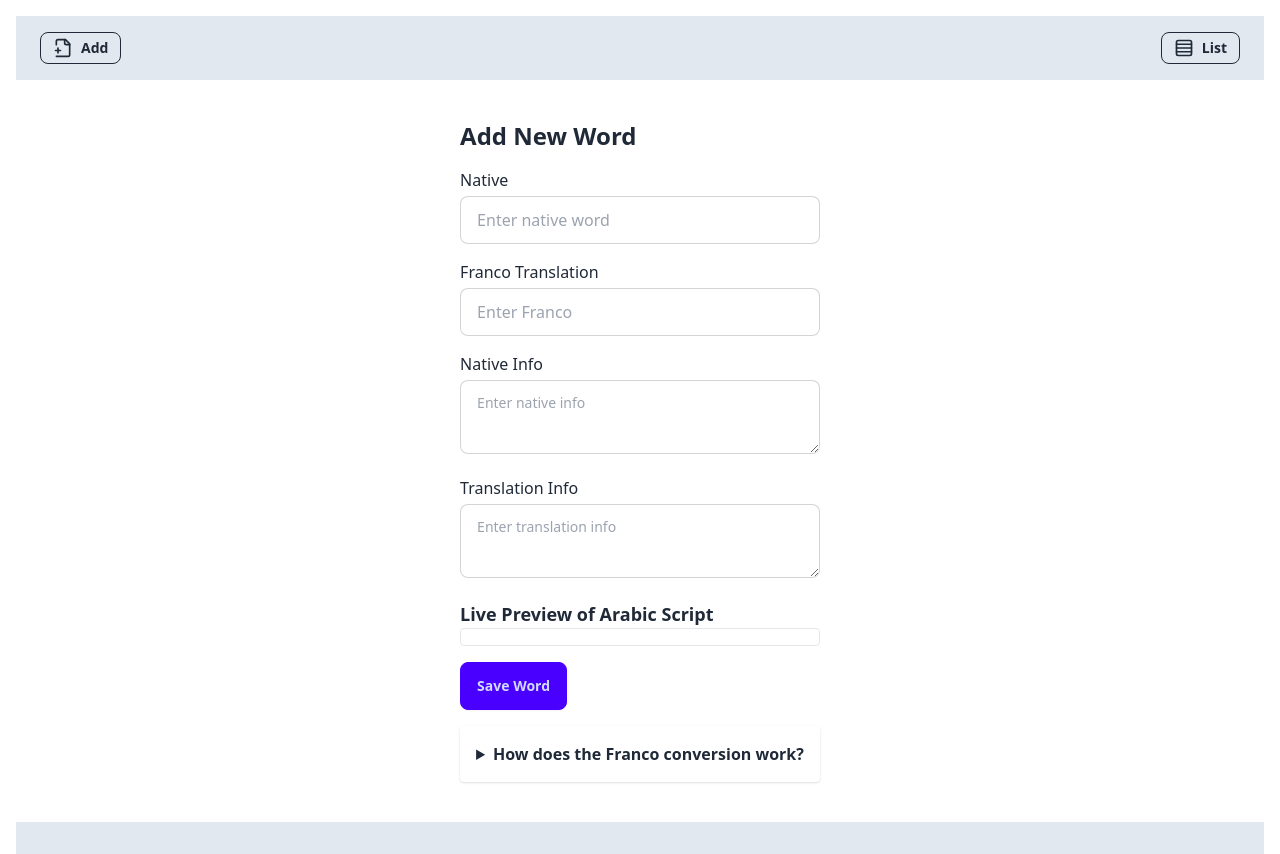
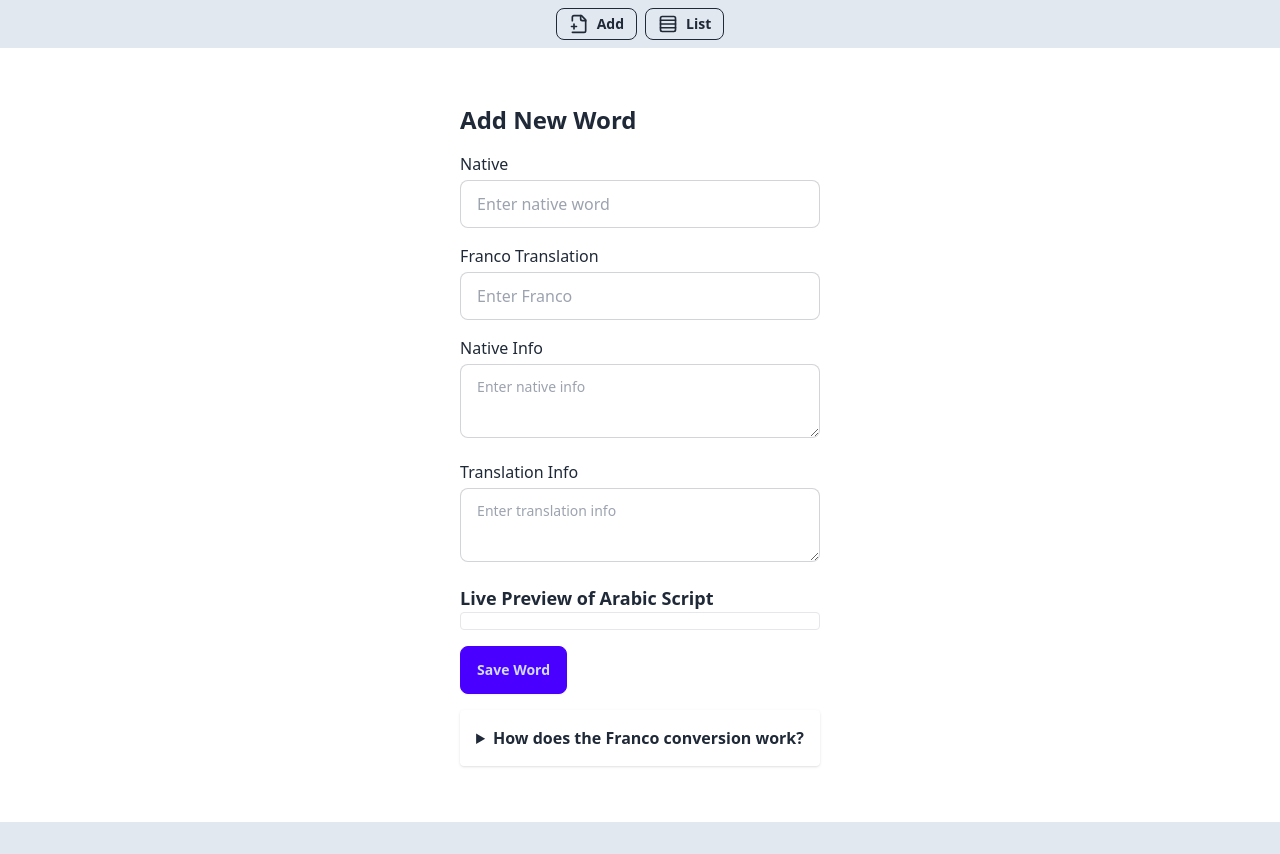
Before and after one commit to koljapluemer/ikna, a Django app: page /add/ in a window 1280 px wide. Run offline with Django 4.2, Linux system fonts and the light colour scheme; data comes from the database, SQL or seed files in the repository; data that the repository does not hold is empty; some libraries are stand-ins or nearby versions.

Commit message:
minor layout updates

```diff
--- a/main/templates/core/base.html
+++ b/main/templates/core/base.html
@@ -10,9 +10,9 @@
     <script defer src="https://cdn.jsdelivr.net/npm/alpinejs@3.x.x/dist/cdn.min.js"></script>
 </head>
 
-<body class="flex flex-col justify-between h-full p-4">
-    <header class="p-4 mb-10 flex flex-row gap-2 justify-center w-full bg-slate-200 dark:bg-slate-800">
-        <nav class="flex flex-row gap-2 justify-between px-2 w-full items-center">
+<body class="flex flex-col justify-between h-full">
+    <header class="p-2 mb-10 flex flex-row gap-2 justify-center w-full bg-slate-200 dark:bg-slate-800">
+        <nav class="flex flex-row gap-2 justify-center w-full items-center">
             <a href="{% url 'vocab_add' %}" class="btn btn-sm btn-outline">
                 <svg xmlns="http://www.w3.org/2000/svg" width="24" height="24" viewBox="0 0 24 24" fill="none"
                     stroke="currentColor" stroke-width="2" stroke-linecap="round" stroke-linejoin="round"
@@ -37,7 +37,7 @@
             </a>
         </nav>
     </header>
-    <main class="flex flex-col items-center gap-2 mx-auto flex-1">
+    <main class="flex flex-col items-center gap-2 mx-auto flex-1  p-4">
         {% block content %}
         {% endblock %}
     </main>
```
